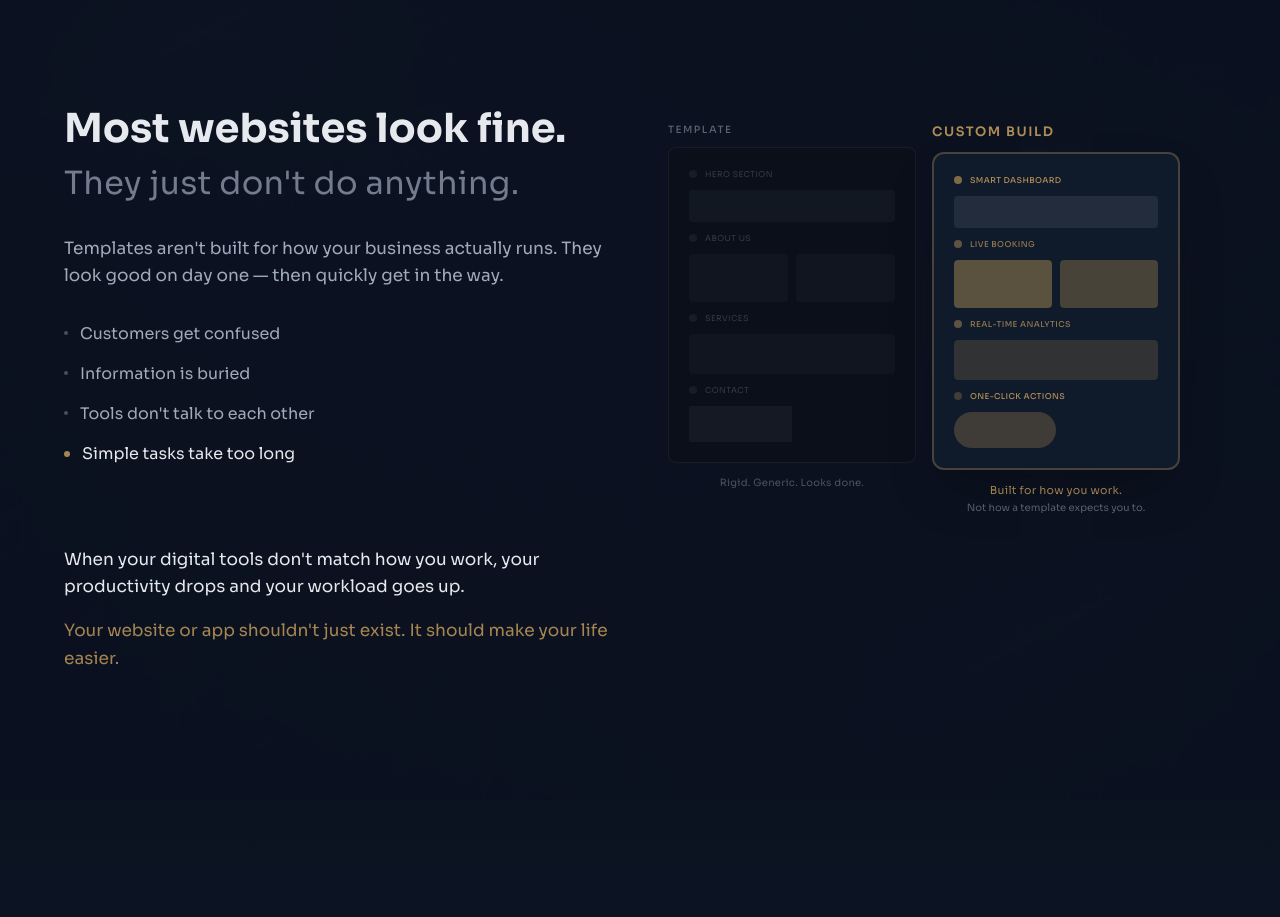
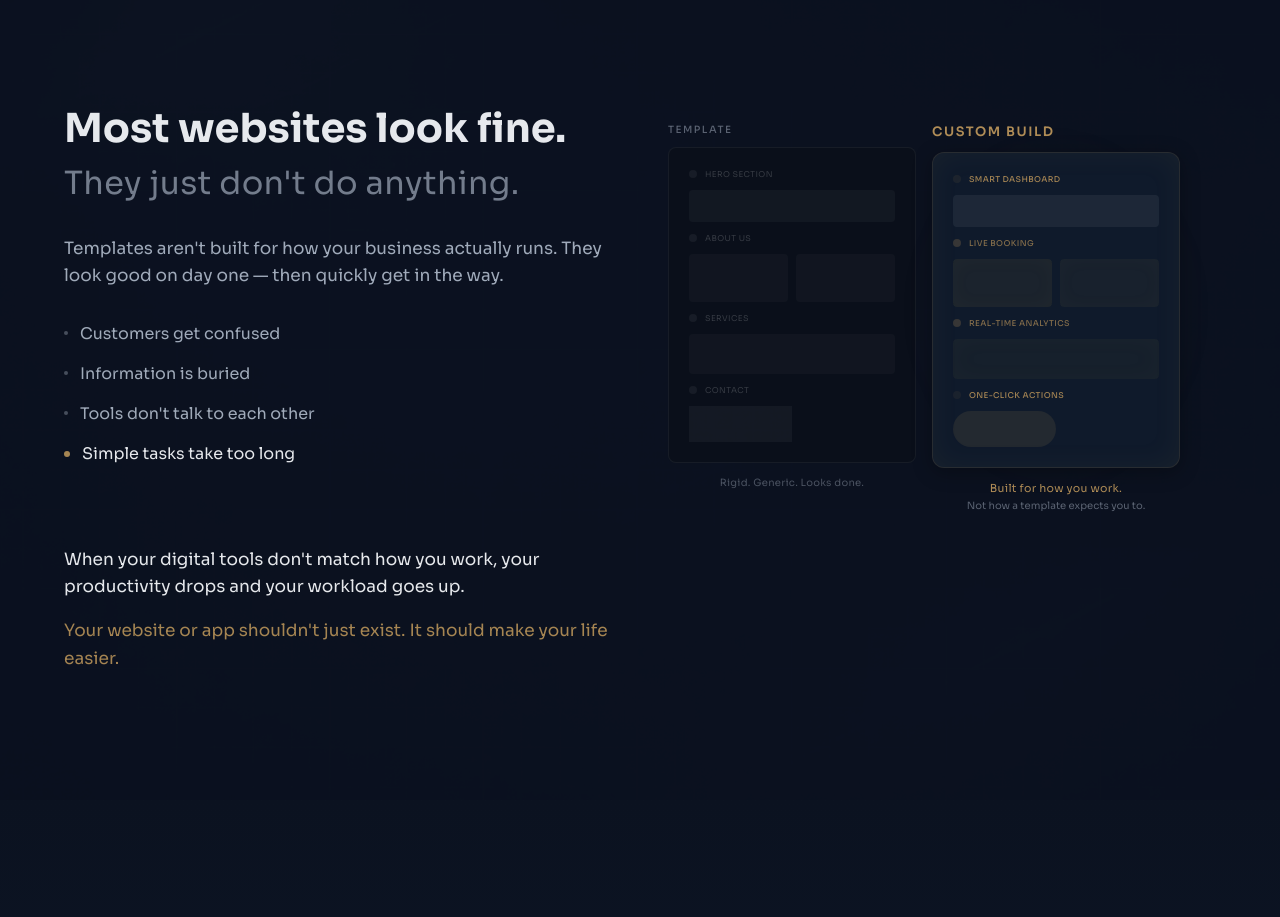
Before and after one commit to Dunzoai/shortlist-pass-hub, a Next.js app: page /digital in a window 1280 px wide. Shown: the part 1480-2397 px from the top of the page. Built offline with nearby package versions, Linux system fonts and the light colour scheme.

Commit message:
Refine glow: dirty brass, inner glow, imperfect timing, scroll-in activation

```diff
--- a/src/app/digital/page.tsx
+++ b/src/app/digital/page.tsx
@@ -239,96 +239,127 @@ function ProblemVisual() {
           <div className="text-[13px] text-[#B08D57] mb-2.5 uppercase tracking-[0.12em] font-semibold">
             Custom Build
           </div>
-          {/* Soft radius glow wrapper */}
-          <div className="relative">
-            {/* Glow layer */}
+          {/* Card with inner glow */}
+          <motion.div
+            className="relative"
+            initial={{ opacity: 0.95 }}
+            whileInView={{ opacity: 1 }}
+            viewport={{ once: true }}
+          >
+            {/* Soft background bloom - dirty brass, warm smoke */}
+            <motion.div
+              className="absolute inset-0 rounded-xl"
+              style={{
+                background: "radial-gradient(ellipse at 50% 50%, rgba(180, 145, 85, 0.08) 0%, transparent 65%)",
+                filter: "blur(25px)",
+                transform: "scale(1.15)",
+              }}
+              initial={{ opacity: 0 }}
+              whileInView={{ opacity: 1 }}
+              viewport={{ once: true }}
+              transition={{ duration: 1.2, delay: 0.3 }}
+            />
+            {/* Inner border glow */}
             <div
-              className="absolute inset-0 rounded-xl opacity-60"
+              className="relative bg-[#0F1A2B] rounded-xl p-5 space-y-2.5"
               style={{
-                background: "radial-gradient(ellipse at center, rgba(199, 163, 90, 0.15) 0%, transparent 70%)",
-                filter: "blur(20px)",
-                transform: "scale(1.1)",
+                boxShadow: "inset 0 0 30px rgba(180, 145, 85, 0.06), 0 4px 20px rgba(0, 0, 0, 0.3)",
+                border: "1px solid rgba(180, 145, 85, 0.15)",
               }}
-            />
-            <div className="relative bg-[#0F1A2B] border-2 border-[#B08D57]/35 rounded-xl p-5 space-y-2.5 shadow-2xl">
-              {/* Smart Dashboard - pulsing */}
+            >
+              {/* Smart Dashboard - subtle indicator */}
               <div className="flex items-center gap-2">
                 <motion.div
                   className="h-2 w-2 rounded-full"
-                  style={{ backgroundColor: "rgba(199, 163, 90, 0.6)" }}
-                  animate={{ opacity: [0.4, 1, 0.4] }}
-                  transition={{ duration: 2, repeat: Infinity, ease: "easeInOut" }}
+                  style={{ backgroundColor: "rgba(180, 145, 85, 0.35)" }}
+                  animate={{ opacity: [0.25, 0.5, 0.25] }}
+                  transition={{ duration: 2.8, delay: 0.2, repeat: Infinity, ease: "easeInOut", repeatDelay: 1.2 }}
                 />
-                <span className="text-[8px] text-[#B08D57] uppercase tracking-wider font-medium">Smart Dashboard</span>
+                <span className="text-[8px] text-[#B08D57]/90 uppercase tracking-wider font-medium">Smart Dashboard</span>
               </div>
-              <div className="h-8 bg-white/[0.08] rounded" />
+              <div className="h-8 bg-white/[0.06] rounded" />
 
               {/* Live Booking */}
               <div className="flex items-center gap-2">
-                <div className="h-2 w-2 rounded-full bg-[#B08D57]/50" />
-                <span className="text-[8px] text-[#B08D57]/80 uppercase tracking-wider font-medium">Live Booking</span>
+                <div className="h-2 w-2 rounded-full bg-[#B08D57]/25" />
+                <span className="text-[8px] text-[#B08D57]/70 uppercase tracking-wider font-medium">Live Booking</span>
               </div>
 
-              {/* Two glowing blocks side by side */}
+              {/* Two blocks with subtle inner glow - dirty brass */}
               <div className="flex gap-2">
                 <motion.div
                   className="h-12 rounded flex-1 relative overflow-hidden"
-                  style={{ backgroundColor: "rgba(176, 141, 87, 0.25)" }}
+                  style={{
+                    backgroundColor: "rgba(180, 145, 85, 0.06)",
+                    boxShadow: "inset 0 0 20px rgba(180, 145, 85, 0.04)",
+                  }}
                 >
                   <motion.div
                     className="absolute inset-0 rounded"
-                    style={{ backgroundColor: "rgba(199, 163, 90, 0.35)" }}
-                    animate={{ opacity: [0.3, 0.7, 0.3] }}
-                    transition={{ duration: 2, repeat: Infinity, ease: "easeInOut" }}
+                    style={{ backgroundColor: "rgba(180, 145, 85, 0.08)" }}
+                    initial={{ opacity: 0.06 }}
+                    animate={{ opacity: [0.06, 0.14, 0.06] }}
+                    transition={{ duration: 3.2, repeat: Infinity, ease: "easeInOut", repeatDelay: 2.1 }}
                   />
                 </motion.div>
                 <motion.div
                   className="h-12 rounded flex-1 relative overflow-hidden"
-                  style={{ backgroundColor: "rgba(176, 141, 87, 0.2)" }}
+                  style={{
+                    backgroundColor: "rgba(180, 145, 85, 0.05)",
+                    boxShadow: "inset 0 0 20px rgba(180, 145, 85, 0.03)",
+                  }}
                 >
                   <motion.div
                     className="absolute inset-0 rounded"
-                    style={{ backgroundColor: "rgba(199, 163, 90, 0.3)" }}
-                    animate={{ opacity: [0.2, 0.6, 0.2] }}
-                    transition={{ duration: 2.5, delay: 0.3, repeat: Infinity, ease: "easeInOut" }}
+                    style={{ backgroundColor: "rgba(180, 145, 85, 0.07)" }}
+                    initial={{ opacity: 0.05 }}
+                    animate={{ opacity: [0.05, 0.12, 0.05] }}
+                    transition={{ duration: 3.8, delay: 1.4, repeat: Infinity, ease: "easeInOut", repeatDelay: 2.6 }}
                   />
                 </motion.div>
               </div>
 
               {/* Real-time Analytics */}
               <div className="flex items-center gap-2">
-                <div className="h-2 w-2 rounded-full bg-[#B08D57]/50" />
-                <span className="text-[8px] text-[#B08D57]/80 uppercase tracking-wider font-medium">Real-time Analytics</span>
+                <div className="h-2 w-2 rounded-full bg-[#B08D57]/25" />
+                <span className="text-[8px] text-[#B08D57]/70 uppercase tracking-wider font-medium">Real-time Analytics</span>
               </div>
 
-              {/* Third glowing block - full width for movement */}
+              {/* Third block - full width, subtle breathe */}
               <motion.div
                 className="h-10 rounded relative overflow-hidden"
-                style={{ backgroundColor: "rgba(176, 141, 87, 0.15)" }}
+                style={{
+                  backgroundColor: "rgba(180, 145, 85, 0.04)",
+                  boxShadow: "inset 0 0 25px rgba(180, 145, 85, 0.03)",
+                }}
               >
                 <motion.div
                   className="absolute inset-0 rounded"
-                  style={{ backgroundColor: "rgba(199, 163, 90, 0.25)" }}
-                  animate={{ opacity: [0.2, 0.5, 0.2] }}
-                  transition={{ duration: 3, delay: 0.6, repeat: Infinity, ease: "easeInOut" }}
+                  style={{ backgroundColor: "rgba(180, 145, 85, 0.06)" }}
+                  initial={{ opacity: 0.04 }}
+                  animate={{ opacity: [0.04, 0.10, 0.04] }}
+                  transition={{ duration: 4.2, delay: 2.8, repeat: Infinity, ease: "easeInOut", repeatDelay: 3.1 }}
                 />
               </motion.div>
 
-              {/* One-Click Actions */}
+              {/* One-Click Actions - subtle pulse */}
               <div className="flex items-center gap-2">
                 <motion.div
                   className="h-2 w-2 rounded-full"
-                  style={{ backgroundColor: "rgba(199, 163, 90, 0.6)" }}
-                  animate={{ opacity: [0.4, 1, 0.4] }}
-                  transition={{ duration: 1.5, delay: 0.8, repeat: Infinity, ease: "easeInOut" }}
+                  style={{ backgroundColor: "rgba(180, 145, 85, 0.35)" }}
+                  animate={{ opacity: [0.2, 0.45, 0.2] }}
+                  transition={{ duration: 2.4, delay: 3.5, repeat: Infinity, ease: "easeInOut", repeatDelay: 1.8 }}
                 />
-                <span className="text-[8px] text-[#B08D57] uppercase tracking-wider font-medium">One-Click Actions</span>
+                <span className="text-[8px] text-[#B08D57]/90 uppercase tracking-wider font-medium">One-Click Actions</span>
               </div>
 
-              {/* CTA - alive, rounded */}
-              <div className="h-9 bg-[#B08D57]/30 rounded-full w-1/2" />
+              {/* CTA - subtle, rounded */}
+              <div
+                className="h-9 rounded-full w-1/2"
+                style={{ backgroundColor: "rgba(180, 145, 85, 0.12)" }}
+              />
             </div>
-          </div>
+          </motion.div>
           <div className="mt-3 text-center">
             <p className="text-[11px] text-[#B08D57] tracking-wide">
               Built for how you work.
```
